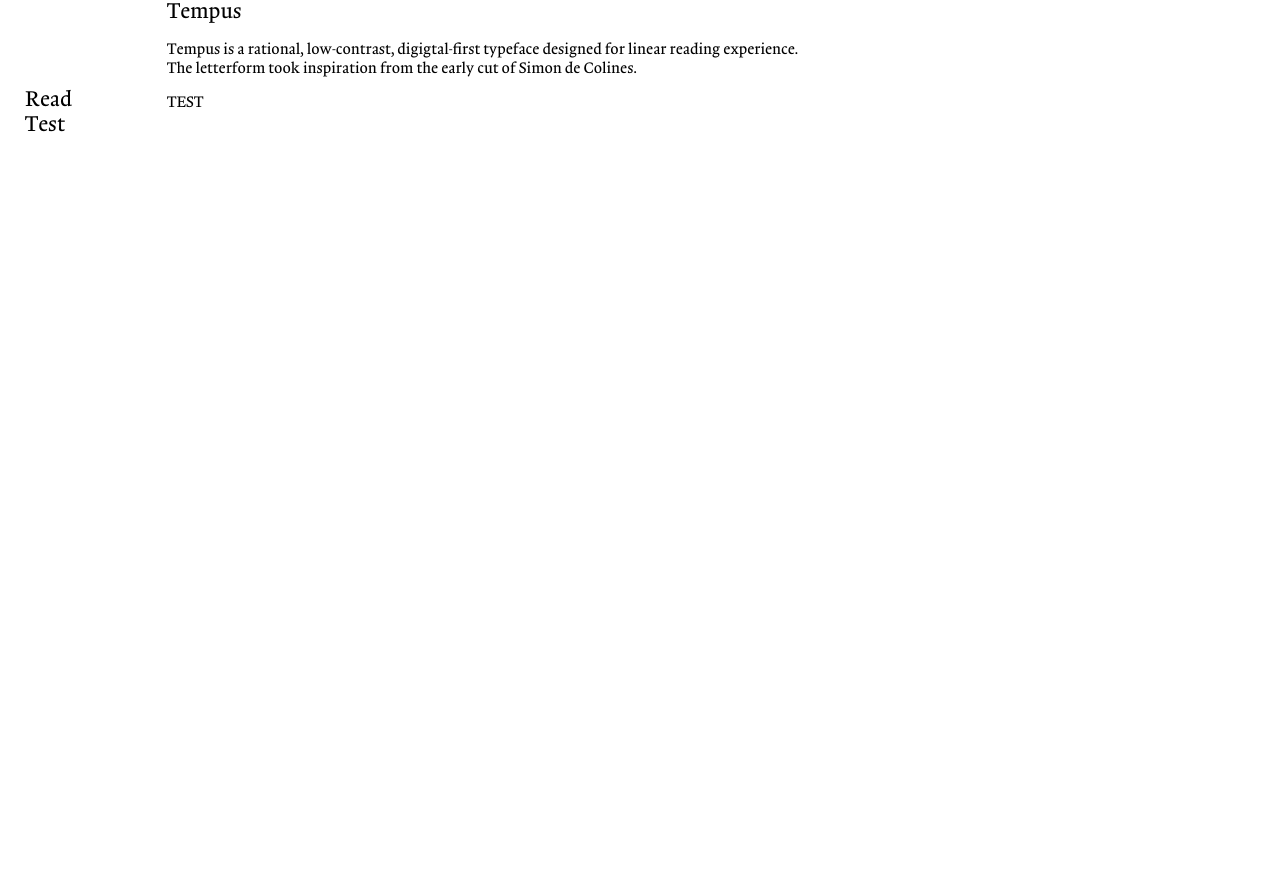
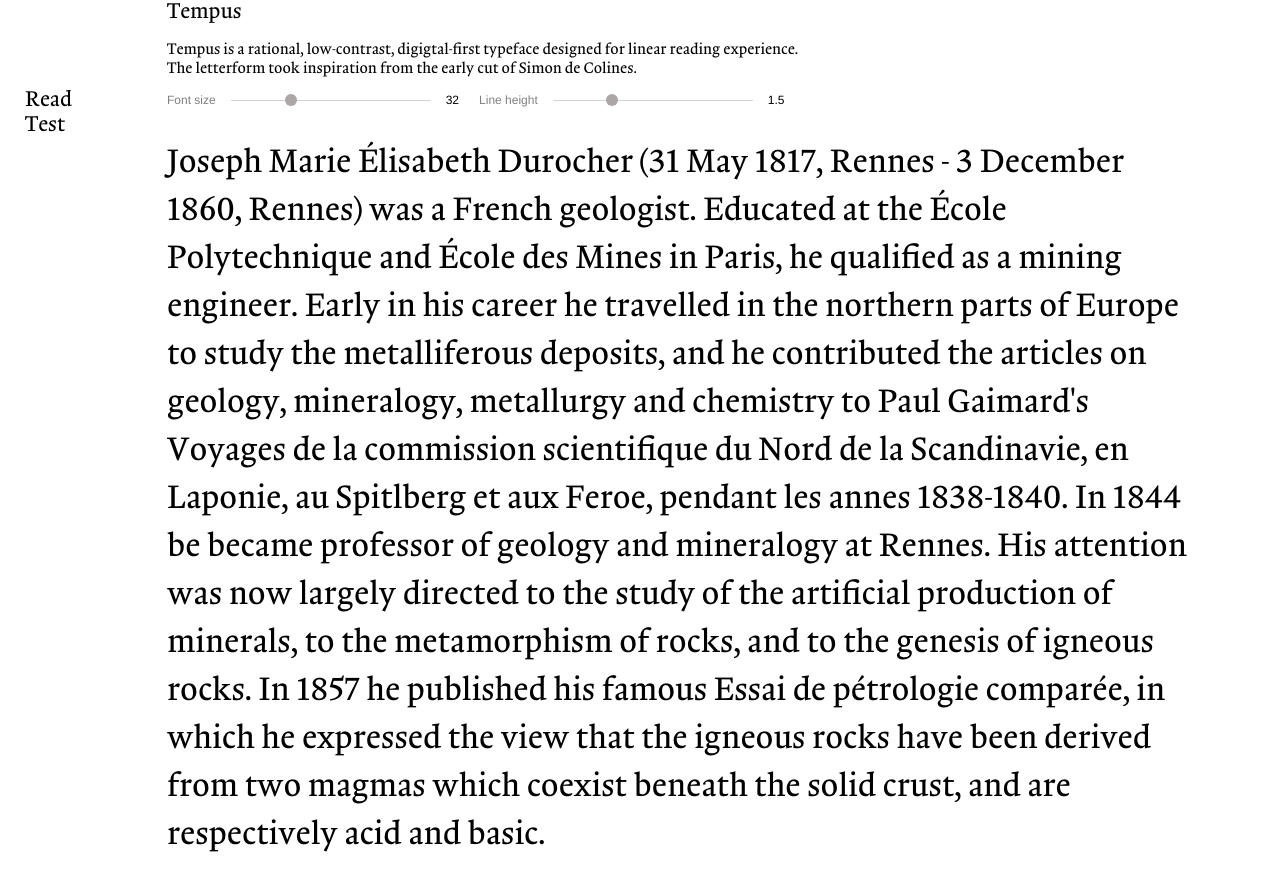
Before and after one commit to stkao05/tempus, a website built with Parcel: page src/index.html in a window 1280 px wide. Both pictures are taken after a click on the link "Test". Before the commit the page ends 800 px from the top, so only its background shows below. Built offline with nearby package versions, Linux system fonts and the light colour scheme.

Commit message:
test page

```diff
--- a/src/css/style.scss
+++ b/src/css/style.scss
@@ -5,6 +5,7 @@ $font-size-body: 15px;
 $font-size-header: 21px;
 $font-size-small: 12px;
 $nav-width: 167px;
+$spacing: 8px;
 
 @font-face {
   font-family: Tempus;
@@ -80,9 +81,9 @@ nav {
   display: none;
 }
 
-html[page=intro] #page-intro,
-html[page=read] #page-read,
-html[page=test] #page-test {
+html[page="intro"] #page-intro,
+html[page="read"] #page-read,
+html[page="test"] #page-test {
   display: block;
 }
 
@@ -131,3 +132,23 @@ html[page=test] #page-test {
     border-bottom: 1px solid black;
   }
 }
+
+#page-test {
+  .controller {
+    display: flex;
+  }
+
+  .range-control {
+    margin-right: 20px;
+    display: flex;
+    align-items: center;
+
+    input {
+      margin: 0 1em;
+    }
+
+    .range-value {
+      color: black;
+    }
+  }
+}
--- a/src/index.html
+++ b/src/index.html
@@ -80,7 +80,35 @@
       </div>
 
       <div class="page" id="page-test">
-        TEST
+        <div class="controller">
+          <div class="range-control" id="range-fontsize">
+            <label class="text-small" for="font-size">Font size</label>
+            <input
+              type="range"
+              id="font-size"
+              name="font-size"
+              min="6"
+              max="96"
+            />
+            <span class="range-value text-small"></span>
+          </div>
+          <div class="range-control" id="range-line-height">
+            <label class="text-small" for="line-height">Line height</label>
+            <input
+              type="range"
+              id="line-height"
+              name="line-height"
+              step="0.1"
+              min="0.1"
+              max="5"
+            />
+            <span class="range-value text-small"></span>
+          </div>
+        </div>
+
+        <p id="page-test-text">
+        Joseph Marie Élisabeth Durocher (31 May 1817, Rennes - 3 December 1860, Rennes) was a French geologist. Educated at the École Polytechnique and École des Mines in Paris, he qualified as a mining engineer. Early in his career he travelled in the northern parts of Europe to study the metalliferous deposits, and he contributed the articles on geology, mineralogy, metallurgy and chemistry to Paul Gaimard's Voyages de la commission scientifique du Nord de la Scandinavie, en Laponie, au Spitlberg et aux Feroe, pendant les annes 1838-1840. In 1844 be became professor of geology and mineralogy at Rennes. His attention was now largely directed to the study of the artificial production of minerals, to the metamorphism of rocks, and to the genesis of igneous rocks. In 1857 he published his famous Essai de pétrologie comparée, in which he expressed the view that the igneous rocks have been derived from two magmas which coexist beneath the solid crust, and are respectively acid and basic.
+        </p>
       </div>
 
     </div>
--- a/src/js/main.js
+++ b/src/js/main.js
@@ -1,4 +1,45 @@
 (function () {
+  function initTestPage() {
+    function initRangeControl(rangeControl, value, onChange) {
+      const input = rangeControl.querySelector("input[type='range']");
+      const valueText = rangeControl.querySelector(".range-value");
+
+      input.value = value;
+
+      const displayValue = () => {
+        valueText.textContent = input.value;
+        onChange(input.value);
+      };
+
+      input.addEventListener("input", displayValue);
+      displayValue();
+    }
+
+    let paramFontSize = 32;
+    let paramLineHeight = 1.5;
+    const testText = document.getElementById("page-test-text");
+
+    function updateTestTextStyle() {
+      testText.style.fontSize = `${paramFontSize}px`;
+      testText.style.lineHeight = `${paramLineHeight}`;
+    }
+
+    const rangeFontSize = document.getElementById("range-fontsize");
+    const rangeLineHeight = document.getElementById("range-line-height");
+
+    initRangeControl(rangeFontSize, paramFontSize, (value) => {
+      paramFontSize = value;
+      updateTestTextStyle();
+    });
+    initRangeControl(rangeLineHeight, paramLineHeight, (value) => {
+      paramLineHeight = value;
+      updateTestTextStyle();
+    });
+
+    updateTestTextStyle();
+  }
+
+  function initPageControl() {
     function setPage() {
       let page = window.location.hash
         ? window.location.hash.substring(1)
@@ -9,4 +50,8 @@
 
     window.addEventListener("hashchange", setPage, false);
     setPage();
+  }
+
+  initPageControl();
+  initTestPage();
 })();
```
Lines whose indentation alone changed are shown as unchanged.
